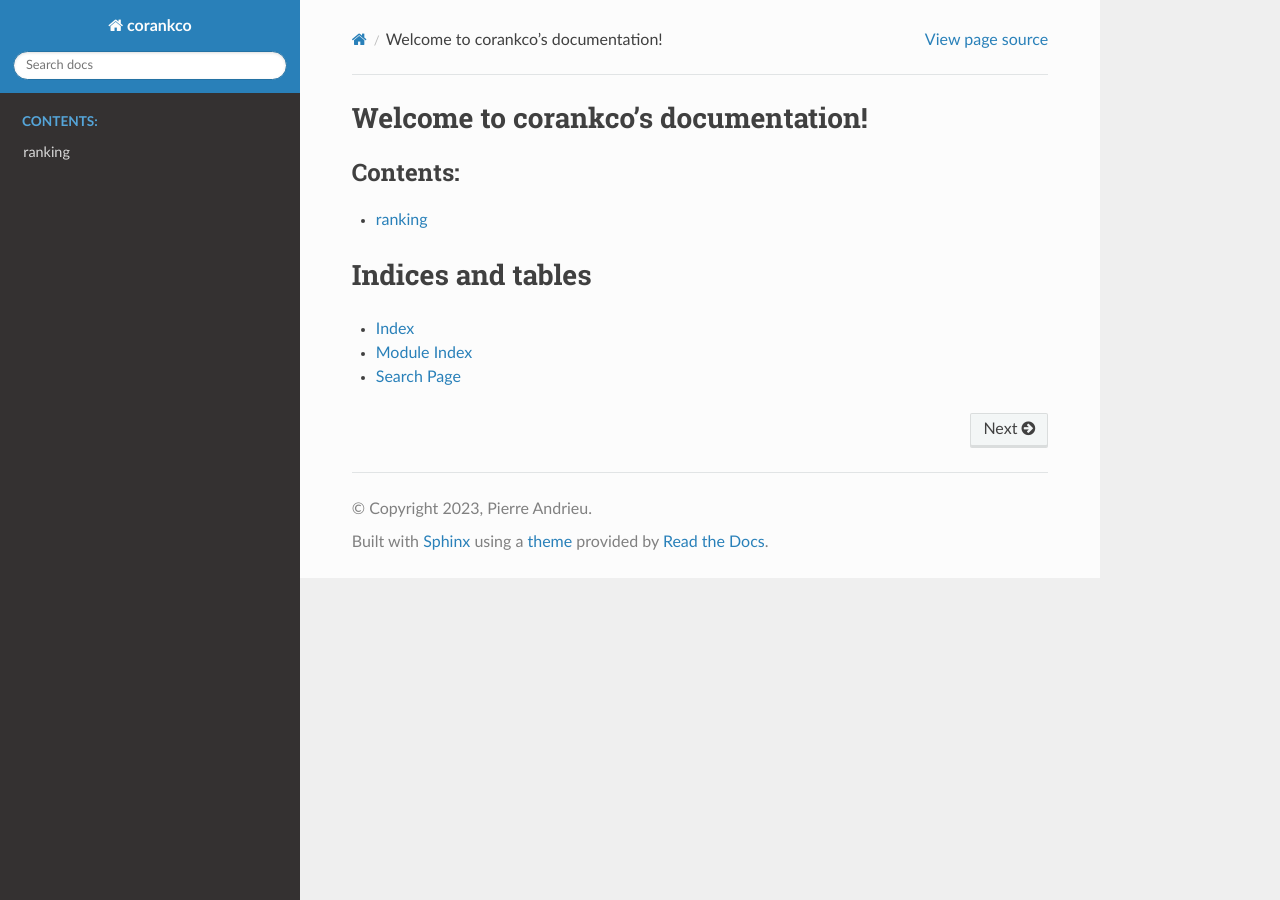
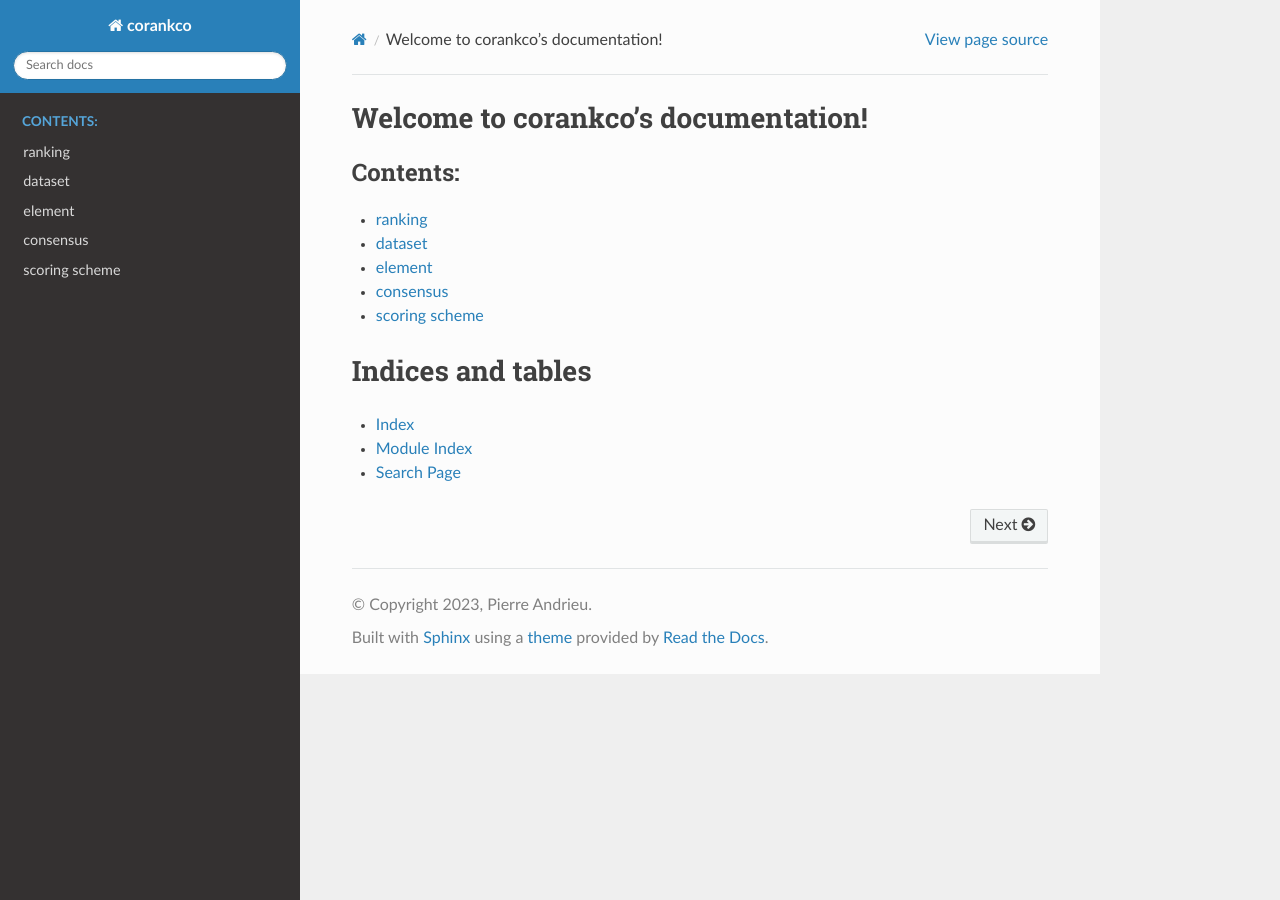
Before and after one commit to pierreandrieu/corankco, a Sphinx documentation site: the page built from docs/index.rst, in a window 1280 px wide. Built offline with Sphinx 7.4.7 and the Read the Docs theme 2.0.0, drawn with Linux system fonts in a browser that asks for light colours.

Commit message:
improve doc for main classes

```diff
--- /dev/null
+++ b/docs/consensus.rst
@@ -0,0 +1,5 @@
+consensus
+==================
+
+.. automodule:: corankco.consensus
+    :members:
--- /dev/null
+++ b/docs/dataset.rst
@@ -0,0 +1,5 @@
+dataset
+==================
+
+.. automodule:: corankco.dataset
+    :members:
--- /dev/null
+++ b/docs/element.rst
@@ -0,0 +1,5 @@
+element
+==================
+
+.. automodule:: corankco.element
+    :members:
--- a/docs/index.rst
+++ b/docs/index.rst
@@ -11,6 +11,10 @@ Welcome to corankco's documentation!
    :caption: Contents:
 
    ranking
+   dataset
+   element
+   consensus
+   scoring_scheme
 
 Indices and tables
 ==================
--- /dev/null
+++ b/docs/scoring_scheme.rst
@@ -0,0 +1,5 @@
+scoring scheme
+==================
+
+.. automodule:: corankco.scoringscheme
+    :members:
```
Also changed, not shown: 12 other files.
